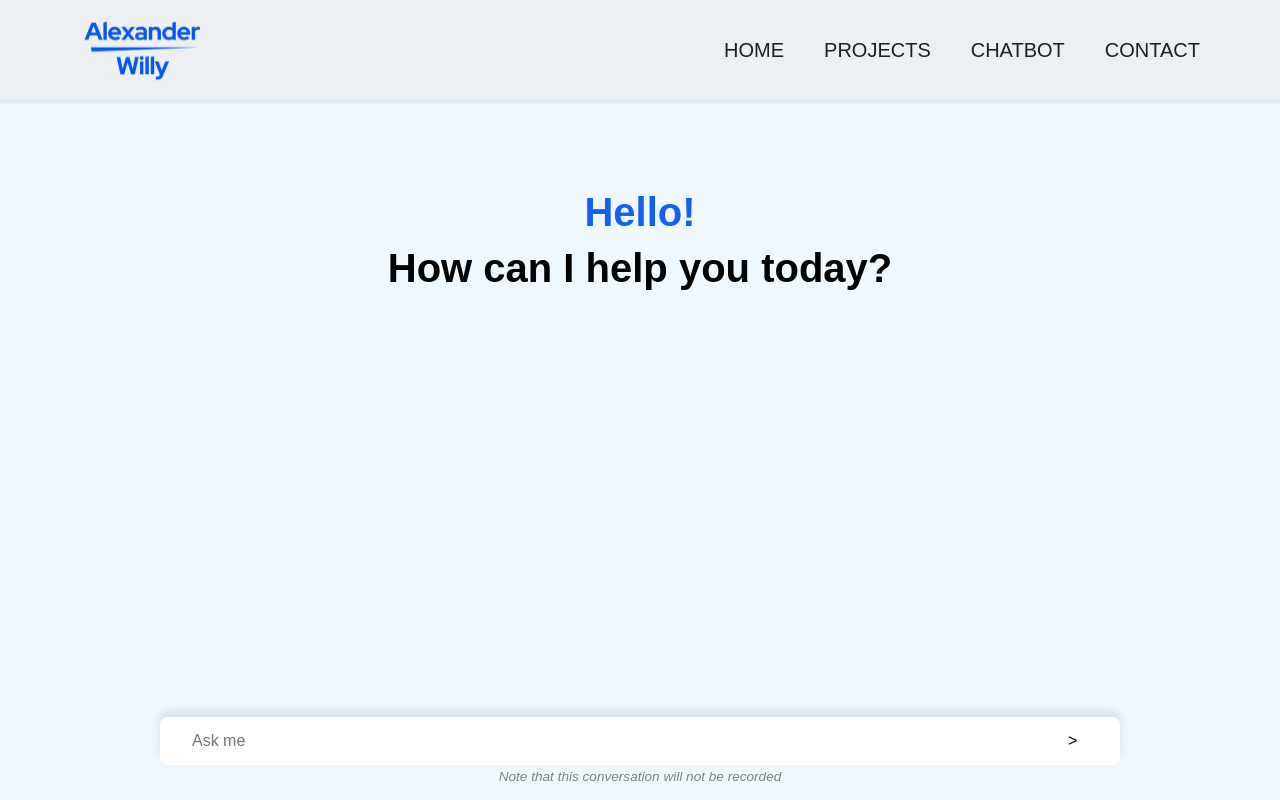
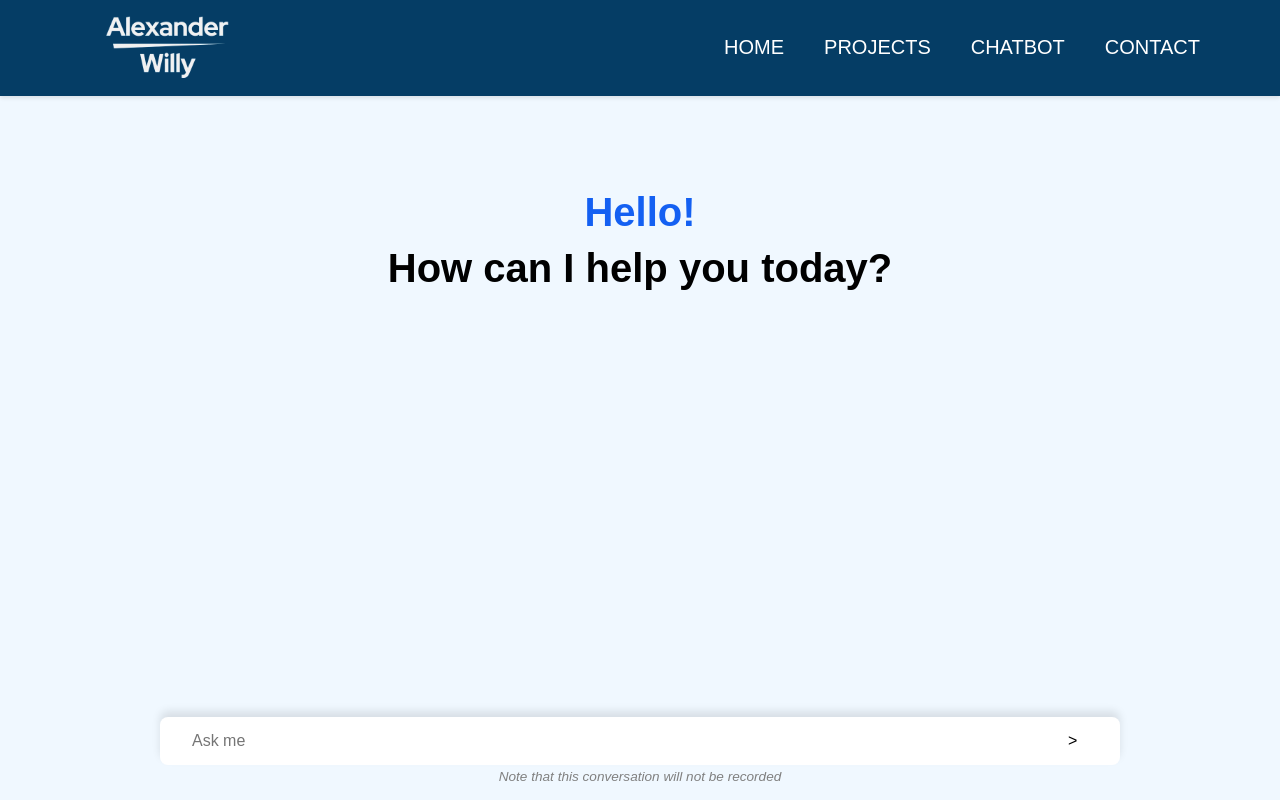
Before and after one commit to alexanderwilly/website, a React (Vite) app: page /chat in a window 1280 px wide. Built offline with nearby package versions, Linux system fonts and the light colour scheme.

Commit message:
modify ui

```diff
--- a/src/components/styles/Navbar.css
+++ b/src/components/styles/Navbar.css
@@ -8,7 +8,7 @@
     justify-content: space-between;
     align-items: center;
     z-index: 1000;
-    background-color: #ecf0f3;
+    background-color: #053d65;
     box-shadow: 0 2px 4px rgba(0, 0, 0, 0.1);
 
 }
@@ -26,7 +26,7 @@
 
 .navbar a{
     text-decoration: none;
-    color: #162227;
+    color: #FFFFFF;
     font-size: 1.25rem;
     font-weight: 400;
     margin-left: 24px;
@@ -34,12 +34,13 @@
 }
 
 .navbar a:hover{
-    color: #1460f2;
+    color: cyan;
 }
 
 
 .navbar > img{
-    width: 125px;
+    width: 175px;
+    padding: 16px 0;
     cursor: pointer;
 }
 
```
Also changed, not shown: src/media/logo.png.
